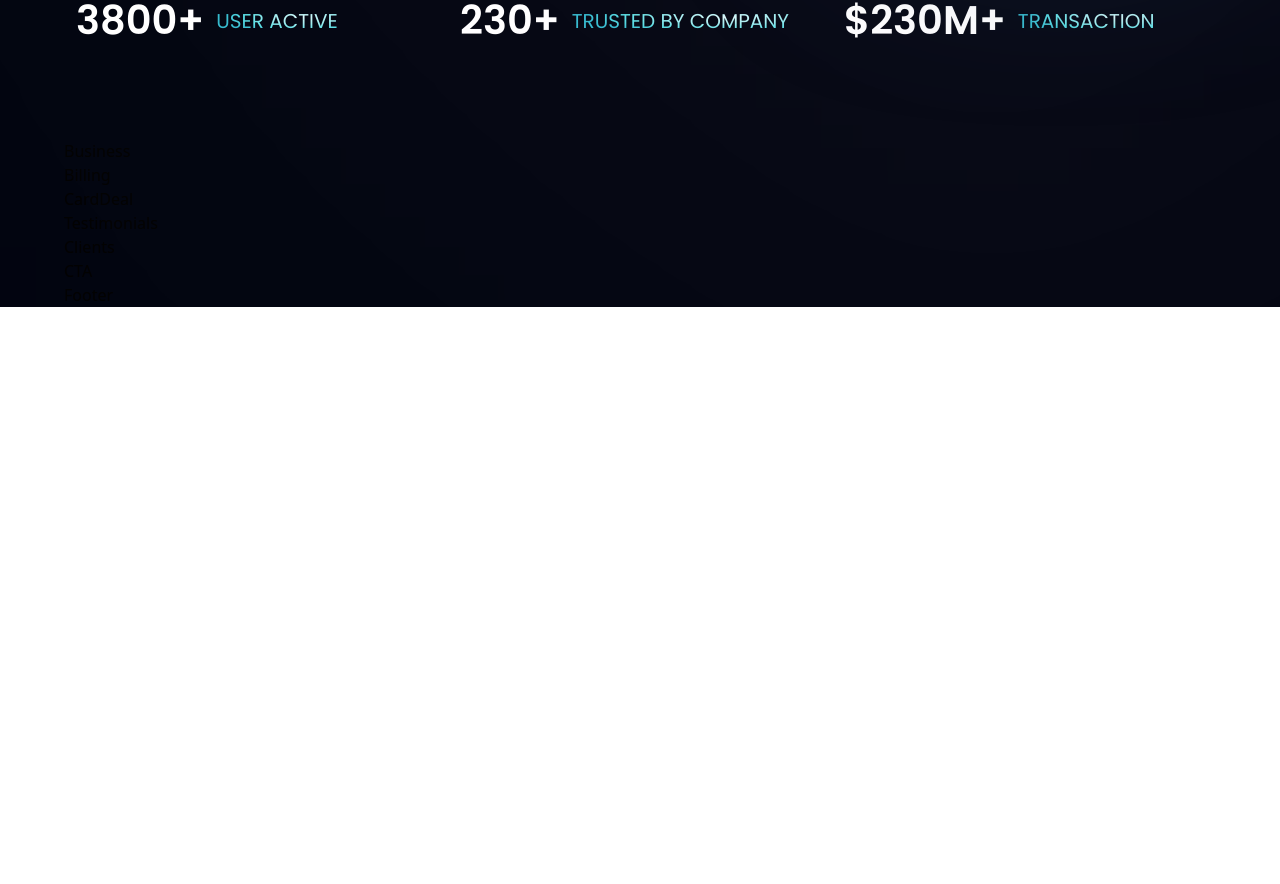
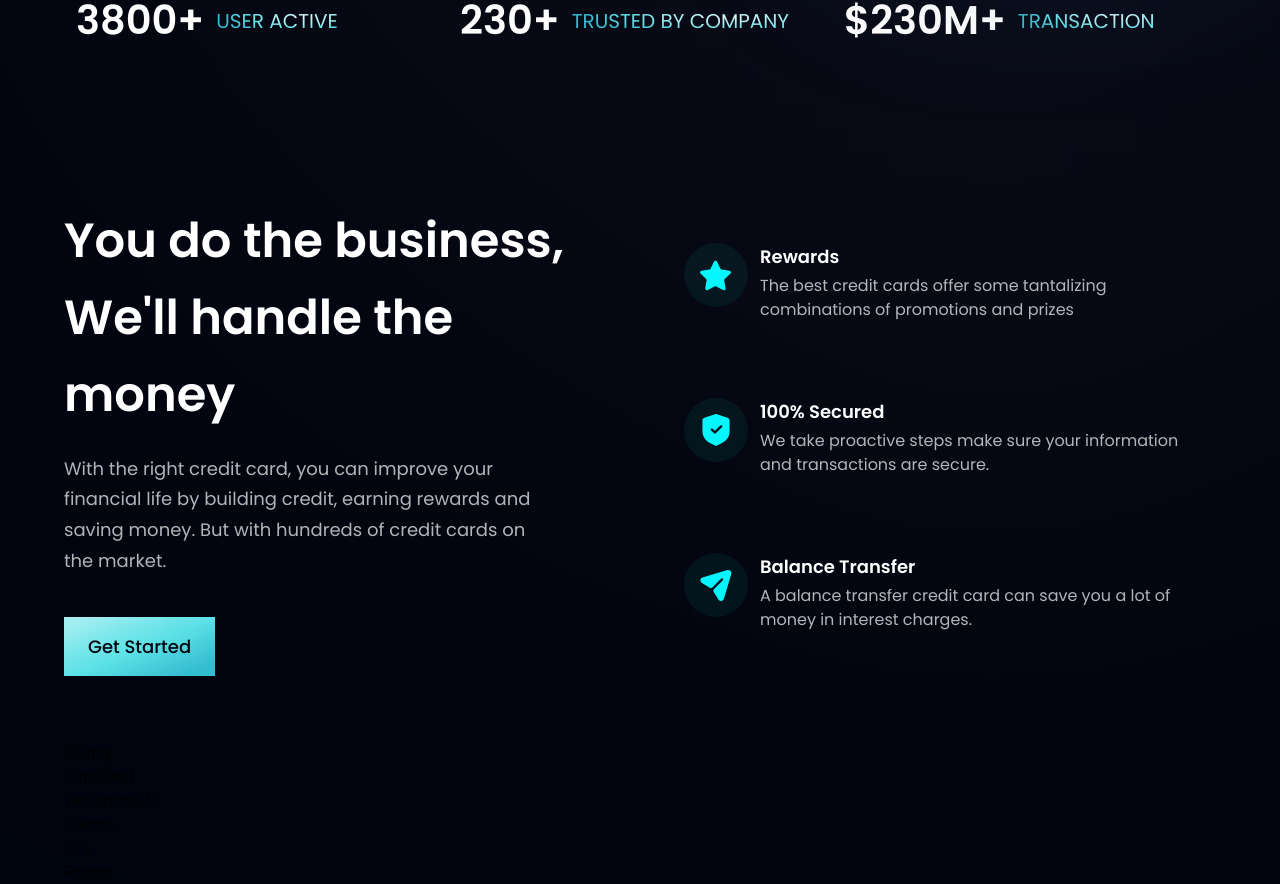
Before and after one commit to UGR-8932-13/bank_modern_app, a React (Vite) app in the folder bank_modern_app/: page / in a window 1280 px wide. Shown: the part 806-1690 px from the top of the page. Before the commit the page ends 1113 px from the top, so only its background shows below. Built offline with nearby package versions, Linux system fonts and the light colour scheme.

Commit message:
Business Section

```diff
--- a/bank_modern_app/src/components/Business.jsx
+++ b/bank_modern_app/src/components/Business.jsx
@@ -1,8 +1,40 @@
-import React from 'react'
+import { features } from "../constants";
+import styles, {layout} from "../style";
+import Button from "./Button";
 
+const FeatureCard = ({ icon, title, content, index }) => (
+  <div className={`flex flex-row p-6 rounded-[20px] ${index !== features.length -1 ? "mb-6" : "mb-0"} feature-card`}>
+    <div className={`w-[64px] h-[64px] rounded-full ${styles.flexCenter} bg-dimBlue`}>
+      <img src={icon} alt="icon" className="w-[50%] h-[50%] object-contain"/>
+    </div>
+    <div className="flex flex-1 flex-col ml-3">
+      <h4 className="font-poppins font-semibold text-white text-[18px] leading[23px] mb-1">
+        {title}
+      </h4>
+      <p className="font-poppins font-normal text-dimWhite text-[16px] leading[24px] mb-1">
+        {content}
+      </p>
+    </div>
+  </div>
+)
 const Business = () => {
   return (
-    <div>Business</div>
+    <section id="features" className={layout.section}>
+      <div className={layout.sectionInfo}>
+        <h2 className={styles.heading2}>You do the business,<br className="sm:block hidden"/> We'll handle the money</h2>
+        <p className={`${styles.paragraph} max-w-[470px] mt-5`}>With the right credit card, you can improve your financial life by
+        building credit, earning rewards and saving money. But with hundreds
+        of credit cards on the market.</p>
+        <Button styles="mt-10" />
+
+      </div>
+      <div className={`${layout.sectionImg} flex-col`}>
+        {features.map((feature, index) => (
+          <FeatureCard key={feature.id} {...feature} index={index} />
+        ))}
+
+      </div>
+    </section>
   )
 }
 
--- a/bank_modern_app/src/components/Button.jsx
+++ b/bank_modern_app/src/components/Button.jsx
@@ -1,8 +1,10 @@
 import React from 'react'
 
-const Button = () => {
+const Button = ({styles}) => {
   return (
-    <div>Button</div>
+    <button type='button' className={`py-4 px-6 bg-blue-gradient font-poppins font-medium text-[18px] text-primary outline-none ${styles}`}>
+      Get Started
+    </button>
   )
 }
 
```
